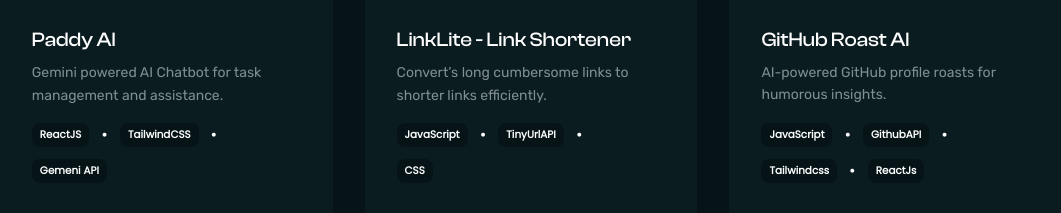
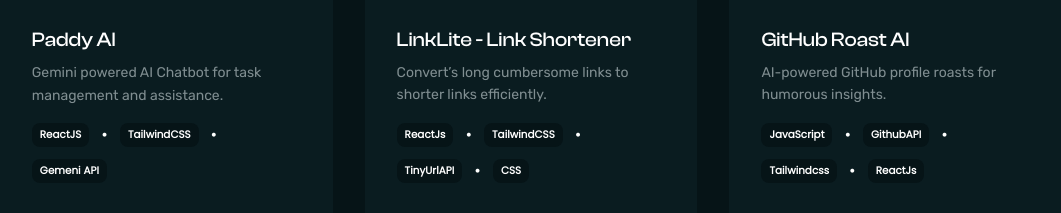
Before and after one commit to TreasureUzoma/Portfolio, a Next.js app: page / in a window 1280 px wide. Shown: the part 2420-2633 px from the top of the page, without its empty margins (109-1170 px from the left). Built offline with nearby package versions, Linux system fonts and the light colour scheme.

Commit message:
Project url change

```diff
--- a/app/components/Portfolio.tsx
+++ b/app/components/Portfolio.tsx
@@ -65,8 +65,8 @@
       title: "LinkLite - Link Shortener",
       description:
         "Convert’s long cumbersome links to shorter links efficiently.",
-      tags: ["JavaScript", "TinyUrlAPI", "CSS"],
-      previewLink: "https://linklite-theta.vercel.app/",
+      tags: ["ReactJs", "TailwindCSS", "TinyUrlAPI", "CSS"],
+      previewLink: "https://link-lite-eta.vercel.app/",
     },
     {
       title: "GitHub Roast AI",
```
